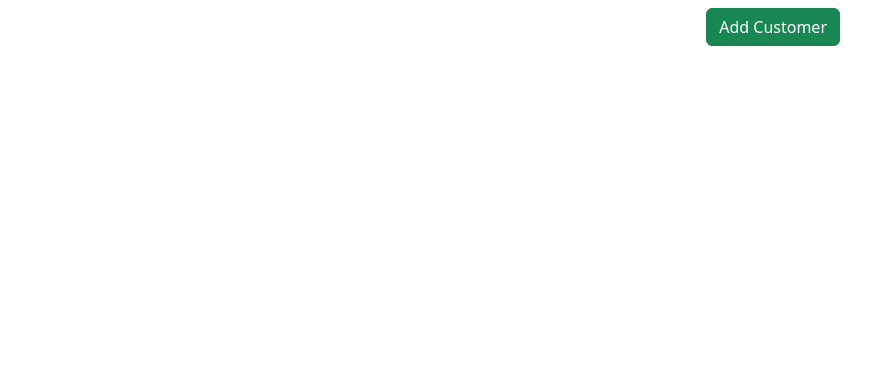
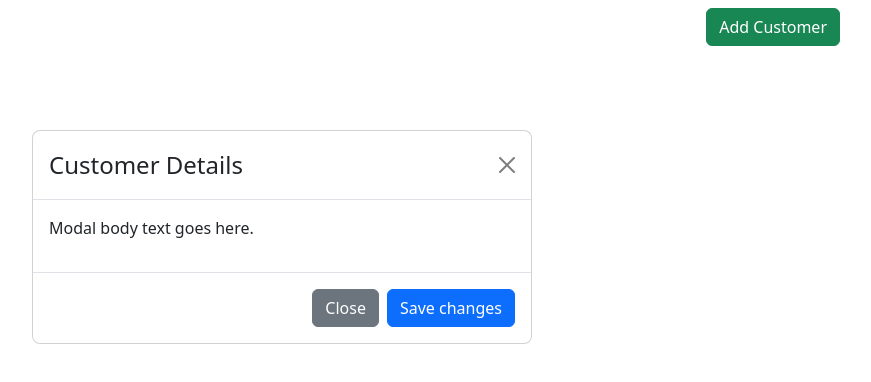
Before and after one commit to ThaaraniSivakumar/CRMcreation, a React (Create React App) app in the folder crm/: page / in a window 1280 px wide. Shown: the top 382 px of the page, without its empty margins (358-1229 px from the left). Built offline with nearby package versions, Linux system fonts and the light colour scheme.

Commit message:
created a modal in addCustomer.js

```diff
--- a/crm/src/components/AddCustomer.jsx
+++ b/crm/src/components/AddCustomer.jsx
@@ -0,0 +1,23 @@
+import Modal from 'react-bootstrap/Modal';
+import Button from 'react-bootstrap/Button';
+
+export const AddCustomer = () =>{
+    return(
+                <div
+      className="modal show"
+      style={{ display: 'block', position: 'initial' }} >
+            <Modal.Dialog>
+        <Modal.Header closeButton>
+          <Modal.Title>Customer Details</Modal.Title>
+        </Modal.Header>
+        <Modal.Body>
+          <p>Modal body text goes here.</p>
+        </Modal.Body>
+        <Modal.Footer>
+          <Button variant="secondary">Close</Button>
+          <Button variant="primary">Save changes</Button>
+        </Modal.Footer>
+            </Modal.Dialog>
+      </div>
+    )
+}
--- a/crm/src/components/Customer.jsx
+++ b/crm/src/components/Customer.jsx
@@ -1,13 +1,16 @@
 import Button from 'react-bootstrap/Button';
+import { AddCustomer } from './AddCustomer';
 
 export const Customer =()=>{
     return (
         <div className='container '>
-            <div >
-<div className='d-flex d-column justify-content-end my-2'  >
+            <div className='d-flex flex-column gap-5' >
+<div className='d-flex justify-content-end my-2'  >
           <Button  variant="success">Add Customer</Button>
 </div>
-
+<div>
+    <AddCustomer/>
+</div>
             </div>
         </div>
     )
```
